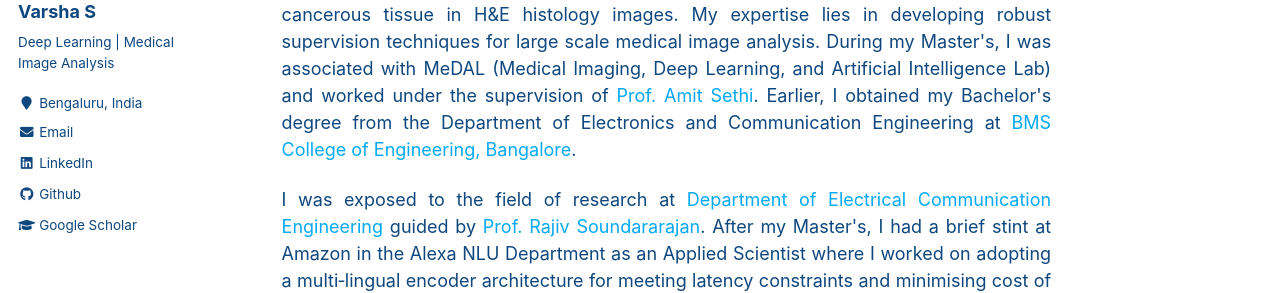
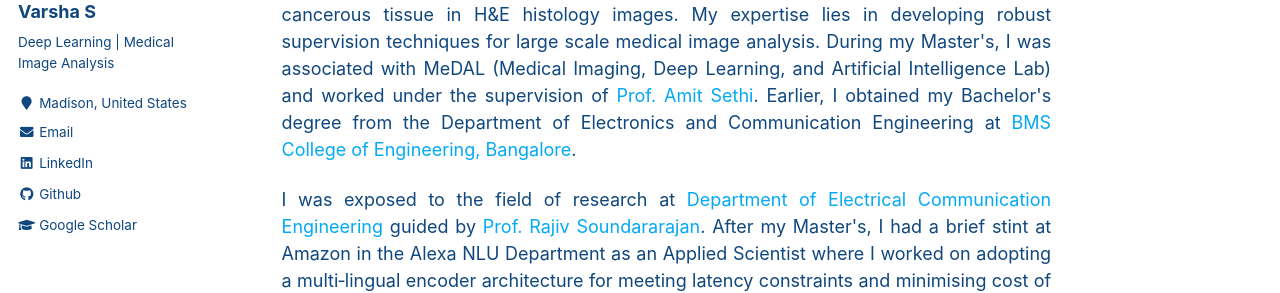
Before and after one commit to VarshaSatish/VarshaSatish.github.io, a Jekyll site: the page built from _pages/about.md, in a window 1280 px wide. Shown: the part 300-593 px from the top of the page. Built offline with Jekyll 4.4.1, drawn with Linux system fonts in a browser that asks for light colours.

Commit message:
Update _config.yml

```diff
--- a/_config.yml
+++ b/_config.yml
@@ -83,7 +83,7 @@ author:
   name             : "Varsha S"
   avatar           : "bio_photo.jpg"
   bio              : "Deep Learning | Medical Image Analysis"
-  location         : "Bengaluru, India"
+  location         : "Madison, United States"
   employer         :
   pubmed           :
   googlescholar    : "https://scholar.google.com/citations?user=googlescholar-id&user=qJVeaUUAAAAJ"
```
